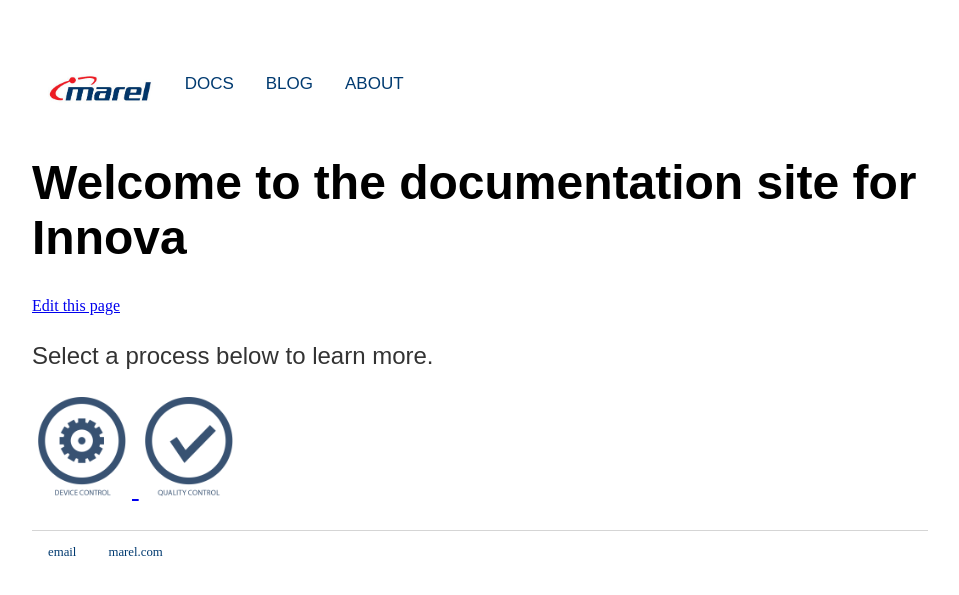
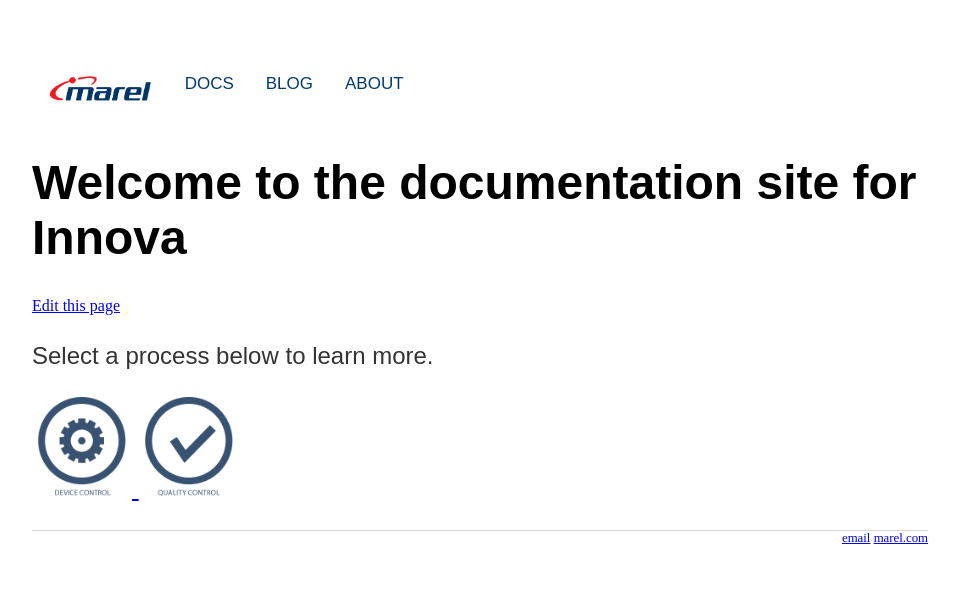
Before and after one commit to daniellegunter/pohlvault.github.io, a Jekyll site: the page built from index.html, in a window 1280 px wide. Shown: the top 595 px of the page, without its empty margins (160-1119 px from the left). Built offline with Jekyll 4.4.1, drawn with Linux system fonts in a browser that asks for light colours.

Commit message:
Update default.html

```diff
--- a/_layouts/default.html
+++ b/_layouts/default.html
@@ -20,10 +20,8 @@
 			</div><!-- /.container -->
 
 			<footer>
-	    		<ul>
-	        		<li><a href="mailto:eliane.pohl@marel@gmail.com">email</a></li>
-	        		<li><a href="https://marel.com/">marel.com</a></li>
-				</ul>
+	    		<a href="mailto:eliane.pohl@marel@gmail.com">email</a>
+	        	<a href="https://marel.com/">marel.com</a>
 			</footer>
 		</body>
 	</html>
```
